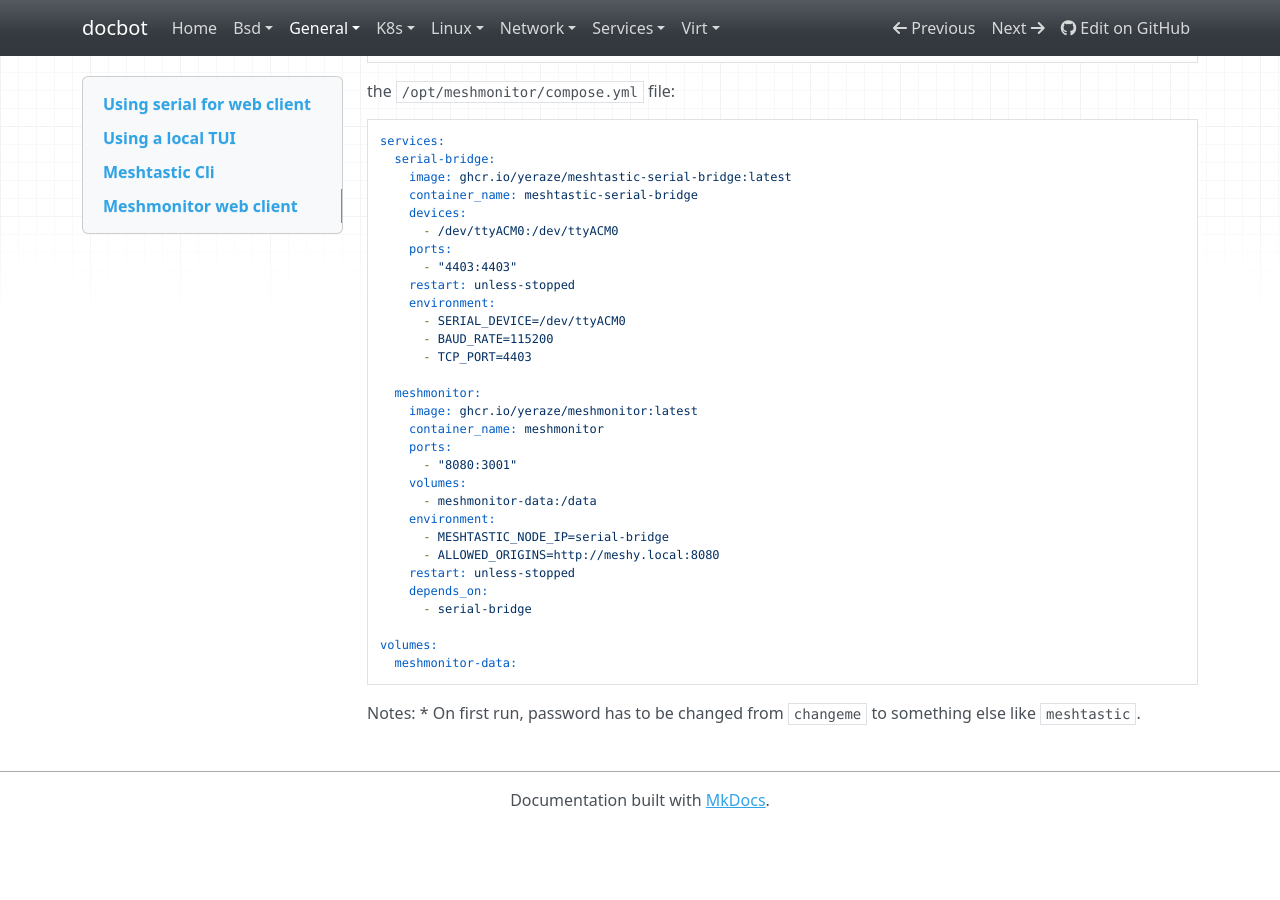
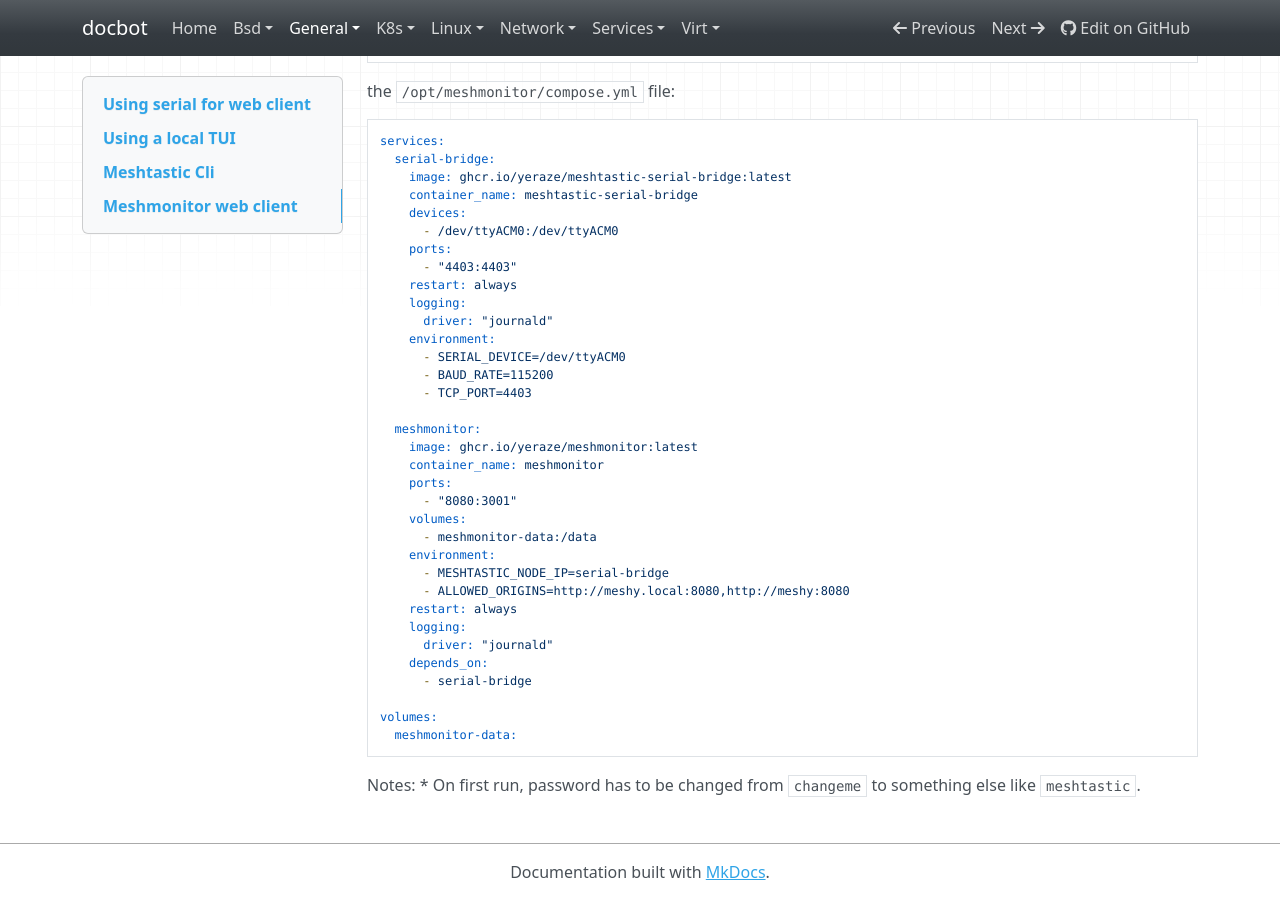
Before and after one commit to noahbailey/docbot, an MkDocs documentation site: the page built from docs/general/meshtastic.md, in a window 1280 px wide and 900 px high, scrolled down 2453 px. Built offline with MkDocs 1.6.1, drawn with Linux system fonts in a browser that asks for light colours; nearby versions of some CDN libraries; before the commit the page ends 3281 px from its top, so only the background shows below that.

Commit message:
Config compose file

```diff
--- a/docs/general/meshtastic.md
+++ b/docs/general/meshtastic.md
@@ -119,7 +119,9 @@ services:
       - /dev/ttyACM0:/dev/ttyACM0
     ports:
       - "4403:4403"
-    restart: unless-stopped
+    restart: always
+    logging:
+      driver: "journald"
     environment:
       - SERIAL_DEVICE=/dev/ttyACM0
       - BAUD_RATE=115200
@@ -134,8 +136,10 @@ services:
       - meshmonitor-data:/data
     environment:
       - MESHTASTIC_NODE_IP=serial-bridge
-      - ALLOWED_ORIGINS=http://meshy.local:8080
-    restart: unless-stopped
+      - ALLOWED_ORIGINS=http://meshy.local:8080,http://meshy:8080
+    restart: always
+    logging:
+      driver: "journald"
     depends_on:
       - serial-bridge
 
```
